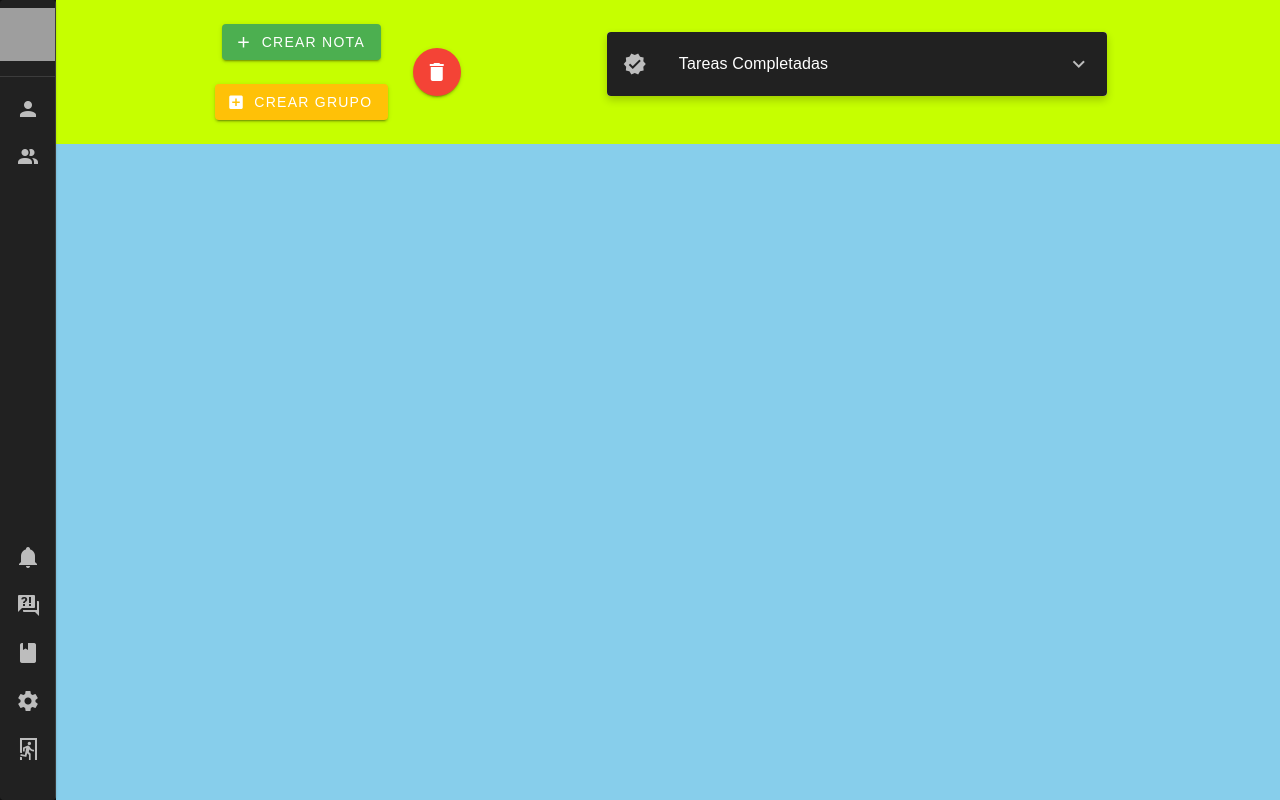
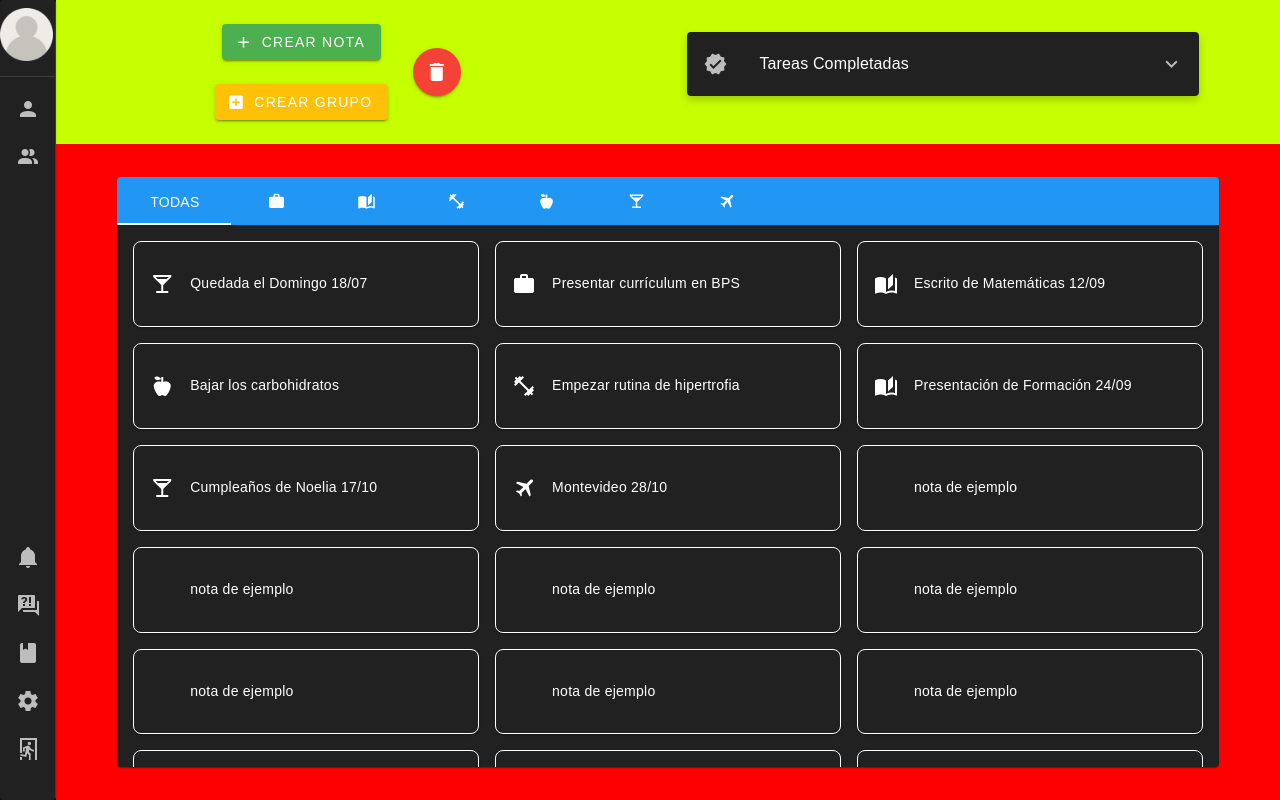
Before and after one commit to kpuxinnodev/digital-notes, a Vue app in the folder Front-End/: page /miespacio in a window 1280 px wide. Built offline with nearby package versions, Linux system fonts and the light colour scheme; grey boxes are pictures that could not be loaded.

Commit message:
hecho los filtros por categoría

```diff
--- a/Front-End/src/components/CompletedTasks.vue
+++ b/Front-End/src/components/CompletedTasks.vue
@@ -1,7 +1,6 @@
 <template>
     <v-card
       class="fixed-card"
-      width="500"
     >
       <v-list v-model:opened="open">
 
@@ -15,7 +14,7 @@
           </template>
 
           <v-list-item v-for="(carta, index) in tareas_completadas" :key="index">
-            <v-card class="mx-auto cartas">
+            <v-card class="cartas">
               <v-icon :icon="carta.icono" class="cartas-icono" id="icono-categoria-completadas"></v-icon>
               <v-card-text> {{ carta.texto }} </v-card-text>
               <v-icon color="success" icon="mdi-check" class="cartas-icono"></v-icon>
@@ -43,8 +42,8 @@
   <style scoped>
 
   .fixed-card {
-
-    position: fixed; /*Mantiene el componente en una posición fija en la ventana del navegador */
+    width: 40%;
+    position: fixed;/*Mantiene el componente en una posición fija en la ventana del navegador */
     top: 4%; /* Ajusta la distancia desde la parte superior de la ventana */
     z-index: 1000; /* Asegura que el componente esté por encima de otros elementos */
     background: white; /* Asegura que el fondo del componente sea visible */
--- a/Front-End/src/components/NavBar.vue
+++ b/Front-End/src/components/NavBar.vue
@@ -9,7 +9,7 @@
             rail
           >
             <v-list>
-                <img src="/home/kpuxinno/Escritorio/vuetify-project/src/assets/user.png" alt="logo.png">
+                <img src="/img/nav/user.png" alt="logo.png">
             </v-list>
 
             <v-divider></v-divider>
--- /dev/null
+++ b/Front-End/src/components/NotesTabs.vue
@@ -0,0 +1,159 @@
+<template>
+  <v-card class="component">
+    <!-- Barra de Categorías -->
+    <div class="barra-de-categorias">
+      <v-tabs v-model="tab" bg-color="primary">
+        <v-tab value="all">
+          <v-card-text>TODAS</v-card-text>
+        </v-tab>
+
+        <v-tab
+          v-for="(categoria, index) in categorias"
+          :key="index"
+          :value="categoria.value"
+        >
+          <v-icon :icon="categoria.icono"></v-icon>
+        </v-tab>
+      </v-tabs>
+    </div>
+
+    <div class="contenido">
+      <!-- Contenido Desplazable -->
+      <v-tabs-window v-model="tab" class="ventana">
+        <v-tabs-window-item
+          v-for="(ventana, index) in ventanas"
+          :key="index"
+          :value="ventana.value"
+        >
+          <!-- Notas en Grid -->
+          <div class="grid-notas">
+            <v-card
+              class="nota"
+              v-for="(nota, index) in filteredNotas(tab)"
+              :key="index"
+            >
+              <v-icon :icon="getCategoriaIcono(nota.categoria)"></v-icon>
+              <v-card-text>{{ nota.texto }}</v-card-text>
+              <v-icon></v-icon>
+            </v-card>
+          </div>
+        </v-tabs-window-item>
+      </v-tabs-window>
+    </div>
+  </v-card>
+</template>
+
+<script setup>
+import { ref } from 'vue';
+
+// Define reactive state
+const tab = ref('all'); // Set default tab to 'all'
+
+const categorias = ref([
+  { value: 'uno', icono: 'mdi-briefcase' },
+  { value: 'dos', icono: 'mdi-book-open-page-variant' },
+  { value: 'tres', icono: 'mdi-dumbbell' },
+  { value: 'cuatro', icono: 'mdi-food-apple' },
+  { value: 'cinco', icono: 'mdi-glass-cocktail' },
+  { value: 'seis', icono: 'mdi-airplane'}
+]);
+
+const ventanas = ref([
+  { value: 'all', contenido: 'categorias-todas' },
+  { value: 'uno', contenido: 'categoria-1' },
+  { value: 'dos', contenido: 'categoria-2' },
+  { value: 'tres', contenido: 'categoria-3' },
+  { value: 'cuatro', contenido: 'categoria-4' },
+  { value: 'cinco', contenido: 'categoria-5'},
+  { value: 'seis', contenido: 'categoria-6'}
+]);
+
+let notas = ref([
+  {categoria:'cinco', texto:'Quedada el Domingo 18/07', prioridad:'baja'},
+  {categoria:'uno', texto:'Presentar currículum en BPS', prioridad:'alta'},
+  {categoria:'dos', texto:'Escrito de Matemáticas 12/09', prioridad:'alta'},
+  {categoria:'cuatro', texto:'Bajar los carbohidratos', prioridad:'media'},
+  {categoria:'tres', texto:'Empezar rutina de hipertrofia', prioridad:'media'},
+  {categoria:'dos', texto:'Presentación de Formación 24/09', prioridad:'alta'},
+  {categoria:'cinco', texto:'Cumpleaños de Noelia 17/10', prioridad:'media'},
+  {categoria:'seis', texto:'Montevideo 28/10', prioridad:'media'},
+  {categoria:'all', texto:'nota de ejemplo', prioridad:'media'},
+  {categoria:'all', texto:'nota de ejemplo', prioridad:'media'},
+  {categoria:'all', texto:'nota de ejemplo', prioridad:'media'},
+  {categoria:'all', texto:'nota de ejemplo', prioridad:'media'},
+  {categoria:'all', texto:'nota de ejemplo', prioridad:'media'},
+  {categoria:'all', texto:'nota de ejemplo', prioridad:'media'},
+  {categoria:'all', texto:'nota de ejemplo', prioridad:'media'},
+  {categoria:'all', texto:'nota de ejemplo', prioridad:'media'},
+  {categoria:'all', texto:'nota de ejemplo', prioridad:'media'},
+  {categoria:'all', texto:'nota de ejemplo', prioridad:'media'},
+
+]);
+
+const prioridades = ref([
+  { alta: 'alta', color: 'rojo' },
+  { media: 'media', color: 'amarillo' },
+  { baja: 'baja', color: 'verde' }
+]);
+
+// Function to filter notes based on selected tab
+function filteredNotas(value) {
+  if (value === 'all') {
+    return notas.value;
+  }
+  return notas.value.filter(nota => nota.categoria === value);
+}
+
+// Function to get the icon of a category
+function getCategoriaIcono(categoriaValue) {
+  const categoria = categorias.value.find(c => c.value === categoriaValue);
+  return categoria ? categoria.icono : '';
+}
+</script>
+
+<style scoped>
+.component {
+  display: flex;
+  flex-direction: column;
+  height: 90%;
+  width: 90%;
+}
+
+.barra-de-categorias {
+  position: sticky;
+  top: 0;
+  z-index: 1;
+}
+
+.category-tabs {
+  width: 100%;
+}
+
+.contenido {
+  flex: 1;
+  overflow-y: auto;
+  padding: 16px;
+}
+
+.ventana {
+  width: 100%;
+}
+
+.grid-notas {
+  display: grid;
+  grid-template-columns: repeat(3, 1fr); /* Tres columnas iguales */
+  gap: 16px; /* Espacio entre las notas */
+}
+
+.nota {
+  display: flex;
+  align-items: center;
+  padding: 16px;
+  border: 1px solid white;
+  border-radius: 8px;
+}
+
+.nota-icono {
+  margin-right: 8px;
+}
+</style>
--- a/Front-End/src/pages/index.vue
+++ b/Front-End/src/pages/index.vue
@@ -32,14 +32,13 @@
         <div class="completadas">
           <CompletedTasks />
         </div>
+    </div>
 
-      <div class="notes-show">
+    <div class="notes-show">
         <!--Mostrar las Notas-->
 
-
-
+        <NotesTabs />
       </div>
-    </div>
 
   </div>
 </div>
@@ -47,6 +46,7 @@
 <script setup>
 import NavBar from '@/components/NavBar.vue';
 import CompletedTasks from '@/components/CompletedTasks.vue';
+import NotesTabs from '@/components/NotesTabs.vue';
 
 </script>
 <style scoped>
@@ -76,6 +76,8 @@ import CompletedTasks from '@/components/CompletedTasks.vue';
 .content {
   height: 100%;
   width: 100%;
+
+  max-height: 100vh;
 
   background-color: skyblue;
 }
@@ -120,6 +122,7 @@ import CompletedTasks from '@/components/CompletedTasks.vue';
   display: flex;
   flex-direction: column;
   justify-content: center;
+  align-items: center;
 }
 
 ::v-deep .v-card-item__prepend {
@@ -136,8 +139,12 @@ import CompletedTasks from '@/components/CompletedTasks.vue';
 .content > .notes-show {
   height: 82%;
   width: 100%;
+  display: flex;
+  align-items: center;
+  justify-content: center;
 
-  background-color: aquamarine;
+  background-color: red;
 }
 
+
 </style>
--- a/Front-End/src/pages/miespacio.vue
+++ b/Front-End/src/pages/miespacio.vue
@@ -32,14 +32,13 @@
         <div class="completadas">
           <CompletedTasks />
         </div>
+    </div>
 
-      <div class="notes-show">
+    <div class="notes-show">
         <!--Mostrar las Notas-->
 
-
-
+        <NotesTabs />
       </div>
-    </div>
 
   </div>
 </div>
@@ -47,6 +46,7 @@
 <script setup>
 import NavBar from '@/components/NavBar.vue';
 import CompletedTasks from '@/components/CompletedTasks.vue';
+import NotesTabs from '@/components/NotesTabs.vue';
 
 </script>
 <style scoped>
@@ -76,6 +76,8 @@ import CompletedTasks from '@/components/CompletedTasks.vue';
 .content {
   height: 100%;
   width: 100%;
+
+  max-height: 100vh;
 
   background-color: skyblue;
 }
@@ -120,6 +122,7 @@ import CompletedTasks from '@/components/CompletedTasks.vue';
   display: flex;
   flex-direction: column;
   justify-content: center;
+  align-items: center;
 }
 
 ::v-deep .v-card-item__prepend {
@@ -136,8 +139,12 @@ import CompletedTasks from '@/components/CompletedTasks.vue';
 .content > .notes-show {
   height: 82%;
   width: 100%;
+  display: flex;
+  align-items: center;
+  justify-content: center;
 
-  background-color: aquamarine;
+  background-color: red;
 }
 
+
 </style>
```
Also changed, not shown: Front-End/public/img/nav/user.png (added).
